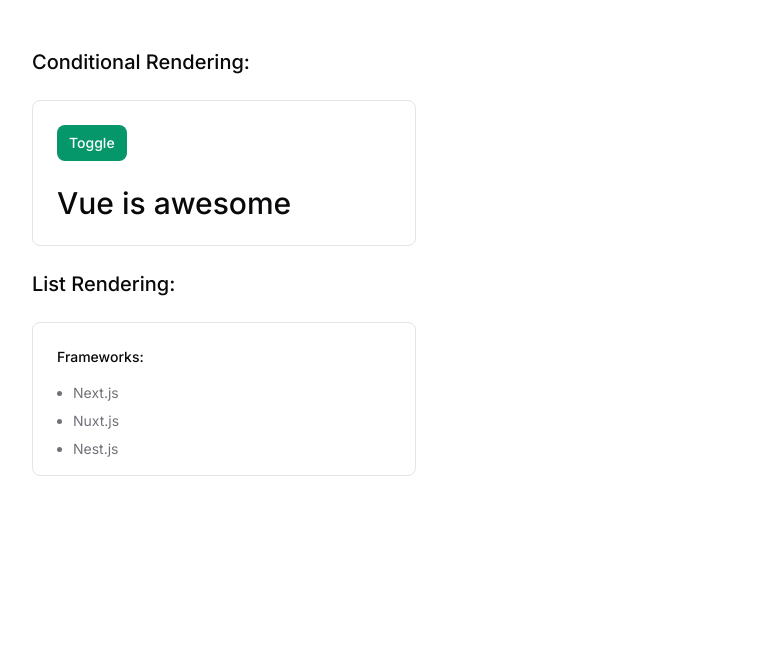
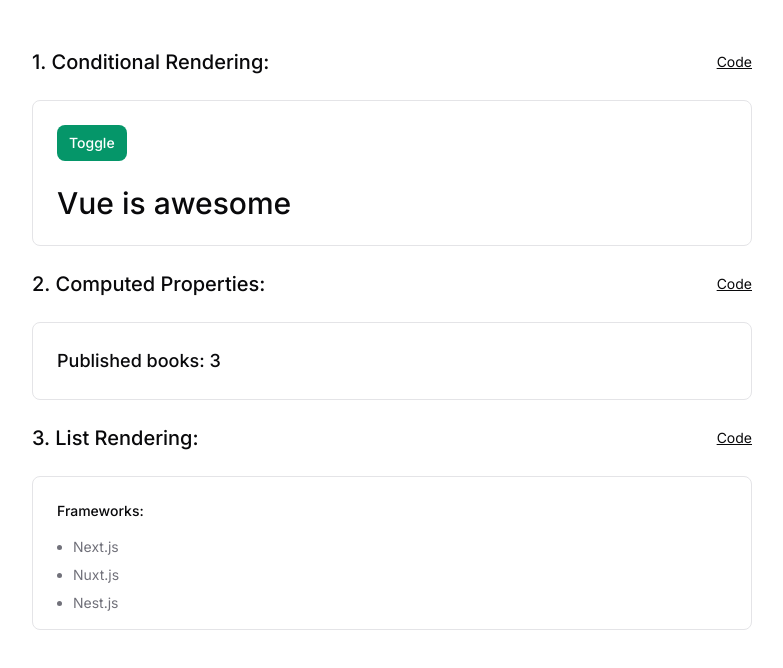
Before and after one commit to robiuzzaman4/vue-fundamentals, a Vue app: page / in a window 1280 px wide. Shown: the top 668 px of the page, without its empty margins (248-1031 px from the left). Built offline with nearby package versions, Linux system fonts and the light colour scheme.

Commit message:
feat: computed properties concept done

```diff
--- a/src/App.vue
+++ b/src/App.vue
@@ -1,11 +1,13 @@
 <script setup>
 import ConditionalRendering from "./components/ConditionalRendering.vue";
+import ComputedProperties from "./components/ComputedProperties.vue";
 import ListRendering from "./components/ListRendering.vue";
 </script>
 
 <template>
   <div class="w-full max-w-screen-md mx-auto px-6 py-12 grid gap-6">
     <ConditionalRendering />
+    <ComputedProperties />
     <ListRendering />
   </div>
 </template>
--- /dev/null
+++ b/src/components/ComputedProperties.vue
@@ -0,0 +1,33 @@
+<script setup>
+import { reactive, computed } from "vue";
+import SectionHero from "./SectionHero.vue";
+
+const author = reactive({
+  name: "John Doe",
+  books: [
+    "Vue 2 - Advanced Guide",
+    "Vue 3 - Basic Guide",
+    "Vue 4 - The Mystery",
+  ],
+});
+// a computed ref
+const publishedBooksMessage = computed(() => {
+  return author.books.length > 0
+    ? `Published books: ${author.books.length}`
+    : "No books to publish";
+});
+</script>
+
+<template>
+  <div class="w-full grid gap-6">
+    <SectionHero
+      title="2. Computed Properties"
+      github_url="https://github.com/robiuzzaman4/vue-fundamentals/blob/main/src/components/ComputedProperties.vue"
+    />
+    <div
+      class="w-full bg-white border border-zinc-200 rounded-lg p-6 flex flex-col gap-6"
+    >
+      <p class="text-lg font-medium">{{ publishedBooksMessage }}</p>
+    </div>
+  </div>
+</template>
--- a/src/components/ConditionalRendering.vue
+++ b/src/components/ConditionalRendering.vue
@@ -1,6 +1,6 @@
 <script setup>
 import { ref } from "vue";
-import SectionTitle from "./SectionTitle.vue";
+import SectionHero from "./SectionHero.vue";
 
 const isVueAwesome = ref(true);
 
@@ -11,9 +11,12 @@ const handleToggle = () => {
 
 <template>
   <div class="w-full grid gap-6">
-    <SectionTitle title="Conditional Rendering" />
+    <SectionHero
+      title="1. Conditional Rendering"
+      github_url="https://github.com/robiuzzaman4/vue-fundamentals/blob/main/src/components/ConditionalRendering.vue"
+    />
     <div
-      class="w-full max-w-96 bg-white border border-zinc-200 rounded-lg p-6 grid gap-6"
+      class="w-full bg-white border border-zinc-200 rounded-lg p-6 grid gap-6"
     >
       <button
         @click="handleToggle"
--- a/src/components/ListRendering.vue
+++ b/src/components/ListRendering.vue
@@ -1,6 +1,6 @@
 <script setup>
 import { ref } from "vue";
-import SectionTitle from "./SectionTitle.vue";
+import SectionHero from "./SectionHero.vue";
 
 const items = ref([
   { framework: "Next.js" },
@@ -11,9 +11,12 @@ const items = ref([
 
 <template>
   <div class="w-full grid gap-6">
-    <SectionTitle title="List Rendering" />
+    <SectionHero
+      title="3. List Rendering"
+      github_url="https://github.com/robiuzzaman4/vue-fundamentals/blob/main/src/components/ListRendering.vue"
+    />
     <div
-      class="w-full max-w-96 bg-white border border-zinc-200 rounded-lg p-6 flex flex-col gap-6"
+      class="w-full bg-white border border-zinc-200 rounded-lg p-6 flex flex-col gap-6"
     >
       <h3 class="text-sm font-medium">Frameworks:</h3>
       <!-- render list items -->
--- /dev/null
+++ b/src/components/SectionHero.vue
@@ -0,0 +1,19 @@
+<script setup>
+defineProps({
+  title: {
+    type: String,
+    required: true,
+  },
+  github_url: {
+    type: String,
+    required: true,
+  },
+});
+</script>
+
+<template>
+  <div class="flex items-center justify-between gap-4">
+    <h1 class="text-lg sm:text-xl font-medium">{{ title }}:</h1>
+    <a :href="github_url" class="text-sm font-normal underline">Code</a>
+  </div>
+</template>
--- a/src/components/SectionTitle.vue
+++ /dev/null
@@ -1,12 +0,0 @@
-<script setup>
-defineProps({
-  title: {
-    type: String,
-    required: true,
-  },
-});
-</script>
-
-<template>
-  <h1 class="text-xl font-medium">{{ title }}:</h1>
-</template>
```
